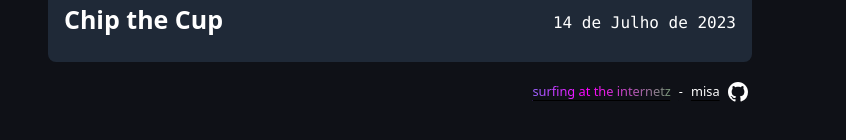
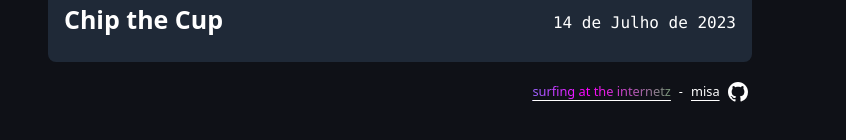
Before and after one commit to misaelucas/misaelucas.github.io, a React (Create React App) app: page /blog in a window 1280 px wide. Shown: the part 232-372 px from the top of the page, without its empty margins (0-846 px from the left). Built offline with nearby package versions, Linux system fonts and the light colour scheme.

Commit message:
fixed footer error with color

```diff
--- a/src/components/Footer.js
+++ b/src/components/Footer.js
@@ -5,14 +5,14 @@ export const Footer = () => {
   const projectName = "surfing at the internetz";
 
   return (
-    <div className="flex flex-wrap justify-center underline underline-offset-4 text-sm">
+    <div className="flex flex-wrap justify-center text-sm">
       <div className="flex my-2 mt-3">
-        <a href="https://leekspin.com/" className="rainbow mr-1">
+        <a href="https://leekspin.com/" className="rainbow underline underline-offset-4 mr-1 decoration-white">
           {projectName}
         </a>
-        <span className="ml-1 nounder text-white"> -</span>
+        <span className="ml-1 text-white">-</span>
         <a
-          className="ml-2 decoration-white hover:text-pink-500"
+          className="ml-2 underline underline-offset-4 decoration-white hover:text-pink-500"
           href="https://github.com/misaelucas"
         >
           misa
```
